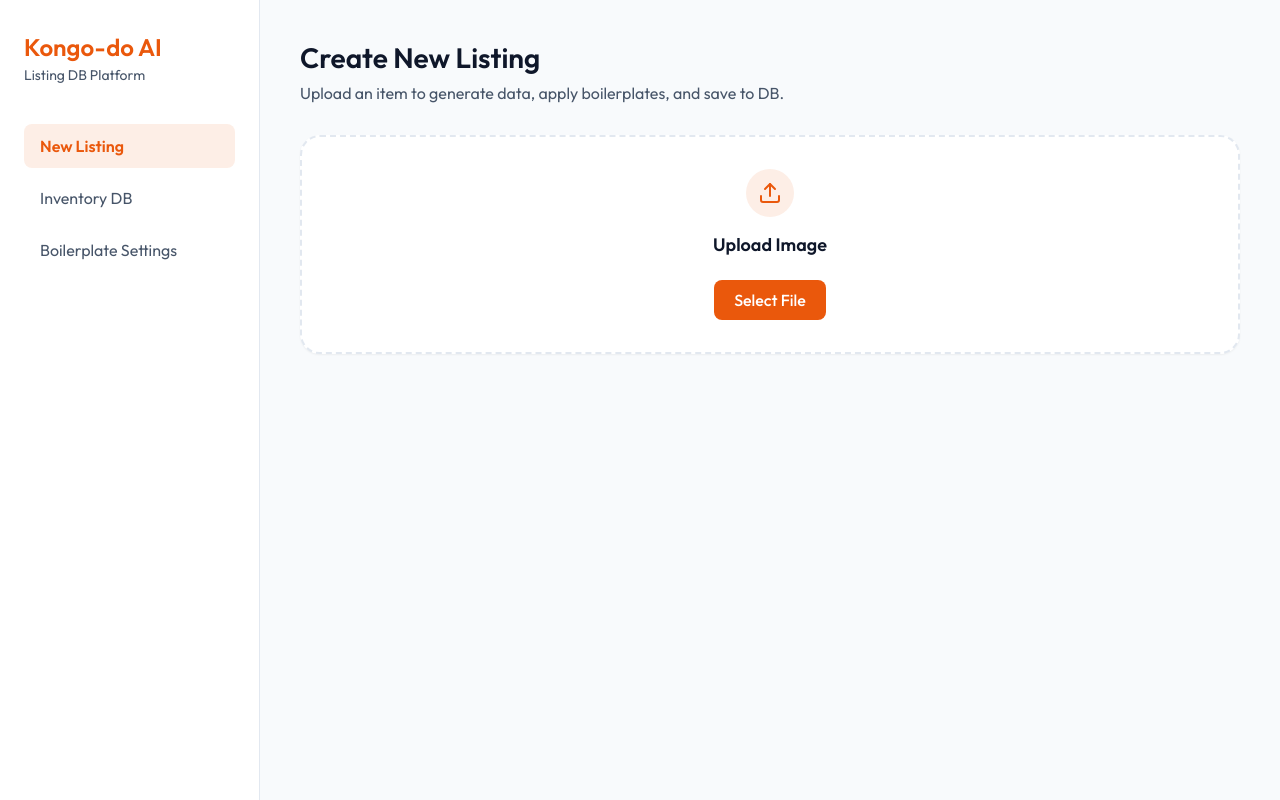
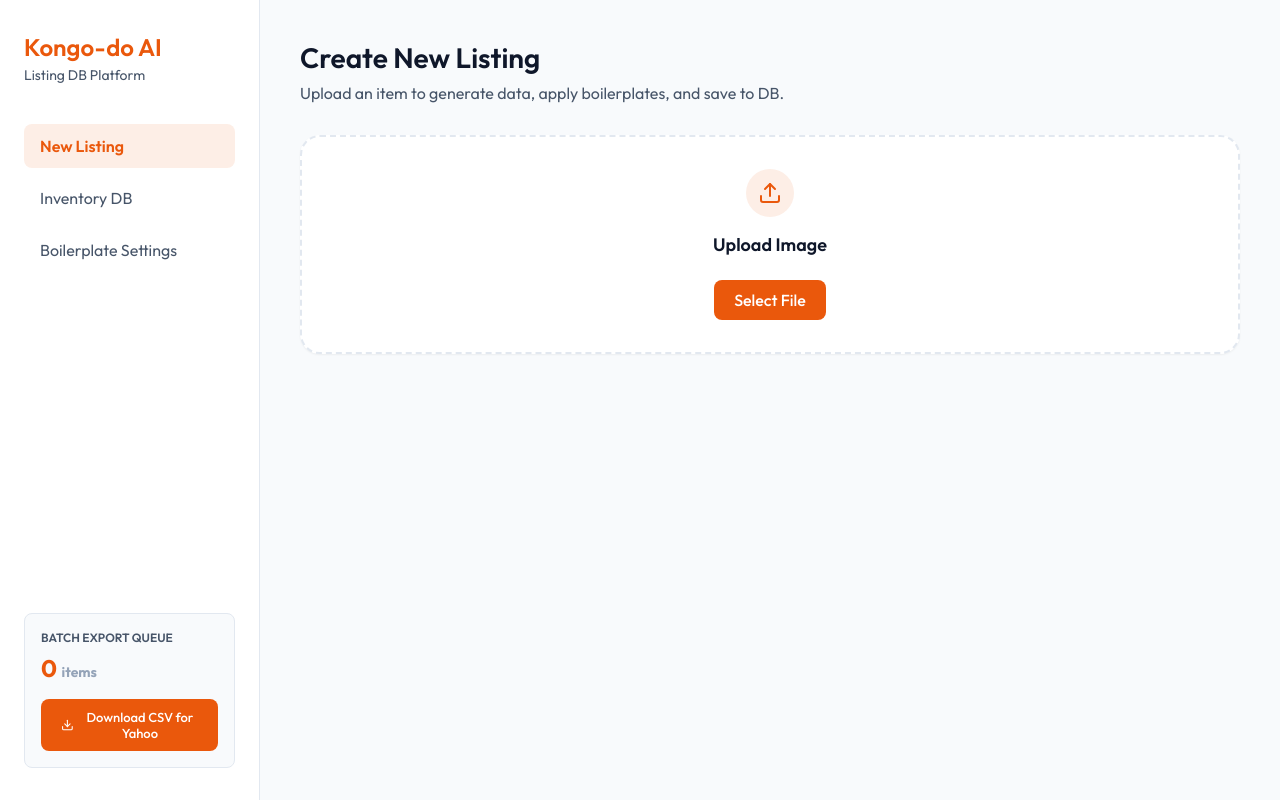
Before and after one commit to piy-ushk/ai-listing-tool-for-yahoo, a Next.js app: page / in a window 1280 px wide. Built offline with nearby package versions, Linux system fonts and the light colour scheme.

Commit message:
feat: Add batch queue system and Download CSV for Yahoo feature

```diff
--- a/src/app/page.tsx
+++ b/src/app/page.tsx
@@ -22,6 +22,9 @@ export default function Home() {
   const [draftCategory, setDraftCategory] = useState('');
   const [draftDescription, setDraftDescription] = useState('');
   const [useAiDesc, setUseAiDesc] = useState(true);
+
+  // Session Queue (Temporary before DB is connected)
+  const [sessionListings, setSessionListings] = useState<any[]>([]);
 
   const handleFileChange = async (e: React.ChangeEvent<HTMLInputElement>) => {
     const file = e.target.files?.[0];
@@ -68,6 +71,53 @@ export default function Home() {
 
   const finalTitle = `[${mngNumber}] ${draftTitle}`;
 
+  const saveToSessionQueue = () => {
+    const newListing = {
+      managementNumber: mngNumber,
+      title: finalTitle,
+      category: draftCategory,
+      description: draftDescription,
+    };
+
+    setSessionListings([...sessionListings, newListing]);
+    alert("Saved to batch queue!");
+
+    // Reset for next item
+    setImageUrl(null);
+    setRawAiResult(null);
+    setDraftTitle('');
+    setDraftDescription('');
+  };
+
+  const downloadCSV = () => {
+    if (sessionListings.length === 0) {
+      alert("No items in queue to download.");
+      return;
+    }
+
+    // Standard Yahoo Auctions Bulk CSV headers (simplified for MVP)
+    const headers = ["管理番号", "タイトル", "カテゴリ", "商品説明"];
+    const rows = sessionListings.map(item => [
+      `"${item.managementNumber}"`,
+      `"${item.title.replace(/"/g, '""')}"`, // escape quotes
+      `"${item.category.replace(/"/g, '""')}"`,
+      `"${item.description.replace(/"/g, '""').replace(/\n/g, '\\n')}"` // escape newlines for basic CSV
+    ]);
+
+    const csvContent = [headers.join(","), ...rows.map(r => r.join(","))].join("\n");
+
+    // Add BOM for Japanese Excel compatibility
+    const blob = new Blob(["\uFEFF" + csvContent], { type: 'text/csv;charset=utf-8;' });
+    const url = URL.createObjectURL(blob);
+
+    const link = document.createElement("a");
+    link.href = url;
+    link.setAttribute("download", `yahoo_batch_${new Date().getTime()}.csv`);
+    document.body.appendChild(link);
+    link.click();
+    document.body.removeChild(link);
+  };
+
   return (
     <div className="app-container">
       {/* Sidebar */}
@@ -88,6 +138,22 @@ export default function Home() {
             Boilerplate Settings
           </a>
         </nav>
+
+        {/* Batch Queue Widget */}
+        <div style={{ marginTop: 'auto', padding: '16px', background: 'var(--bg-primary)', borderRadius: 'var(--radius-sm)', border: '1px solid var(--border-color)' }}>
+          <p style={{ fontSize: '12px', fontWeight: 600, color: 'var(--text-secondary)', marginBottom: '8px' }}>BATCH EXPORT QUEUE</p>
+          <div style={{ fontSize: '24px', fontWeight: 700, color: 'var(--accent-primary)', marginBottom: '16px' }}>
+            {sessionListings.length} <span style={{ fontSize: '14px', color: 'var(--text-muted)' }}>items</span>
+          </div>
+          <button onClick={downloadCSV} className="btn-primary" style={{ width: '100%', fontSize: '13px' }}>
+            <svg width="16" height="16" viewBox="0 0 24 24" fill="none" stroke="currentColor" strokeWidth="2" strokeLinecap="round" strokeLinejoin="round">
+              <path d="M21 15v4a2 2 0 0 1-2 2H5a2 2 0 0 1-2-2v-4"></path>
+              <polyline points="7 10 12 15 17 10"></polyline>
+              <line x1="12" y1="15" x2="12" y2="3"></line>
+            </svg>
+            Download CSV for Yahoo
+          </button>
+        </div>
       </aside>
 
       {/* Main Content */}
@@ -120,7 +186,7 @@ export default function Home() {
               <div>
                 <img src={imageUrl} alt="Uploaded" style={{ width: '100%', borderRadius: 'var(--radius-sm)', marginBottom: '16px', border: '1px solid var(--border-color)' }} />
                 <button className="btn-secondary" onClick={() => { setImageUrl(null); setRawAiResult(null); }} style={{ width: '100%' }}>
-                  Upload Different Image
+                  Discard Image
                 </button>
               </div>
             )}
@@ -194,8 +260,8 @@ export default function Home() {
 
               {/* Action Buttons */}
               <div style={{ display: 'flex', gap: '12px', justifyContent: 'flex-end', borderTop: '1px solid var(--border-color)', paddingTop: '24px' }}>
-                <button className="btn-secondary">Cancel</button>
-                <button className="btn-primary">Save to Kongo-do DB</button>
+                <button className="btn-secondary" onClick={() => { setImageUrl(null); setRawAiResult(null); }}>Discard</button>
+                <button className="btn-primary" onClick={saveToSessionQueue}>Save & Queue for Batch</button>
               </div>
 
             </section>
```
